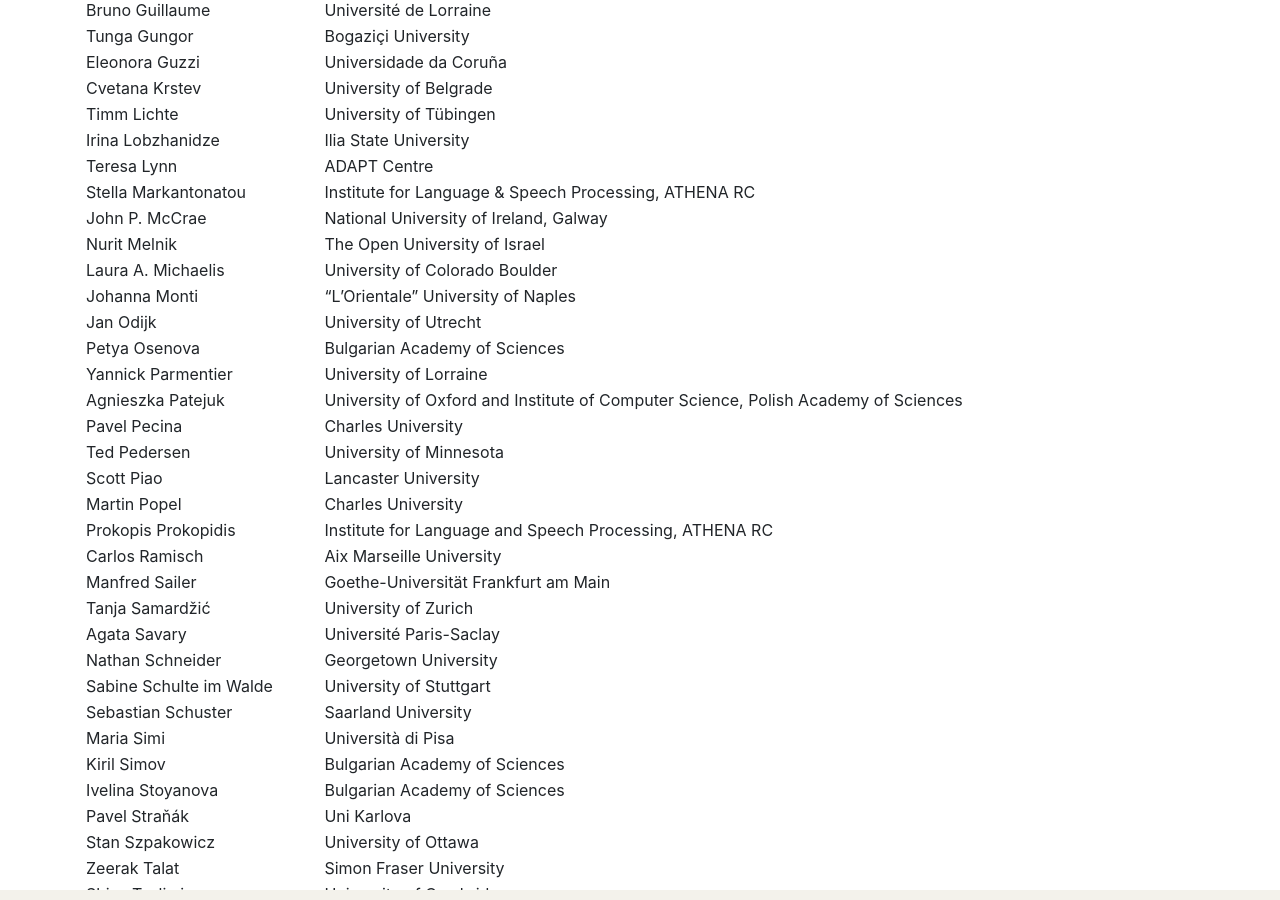
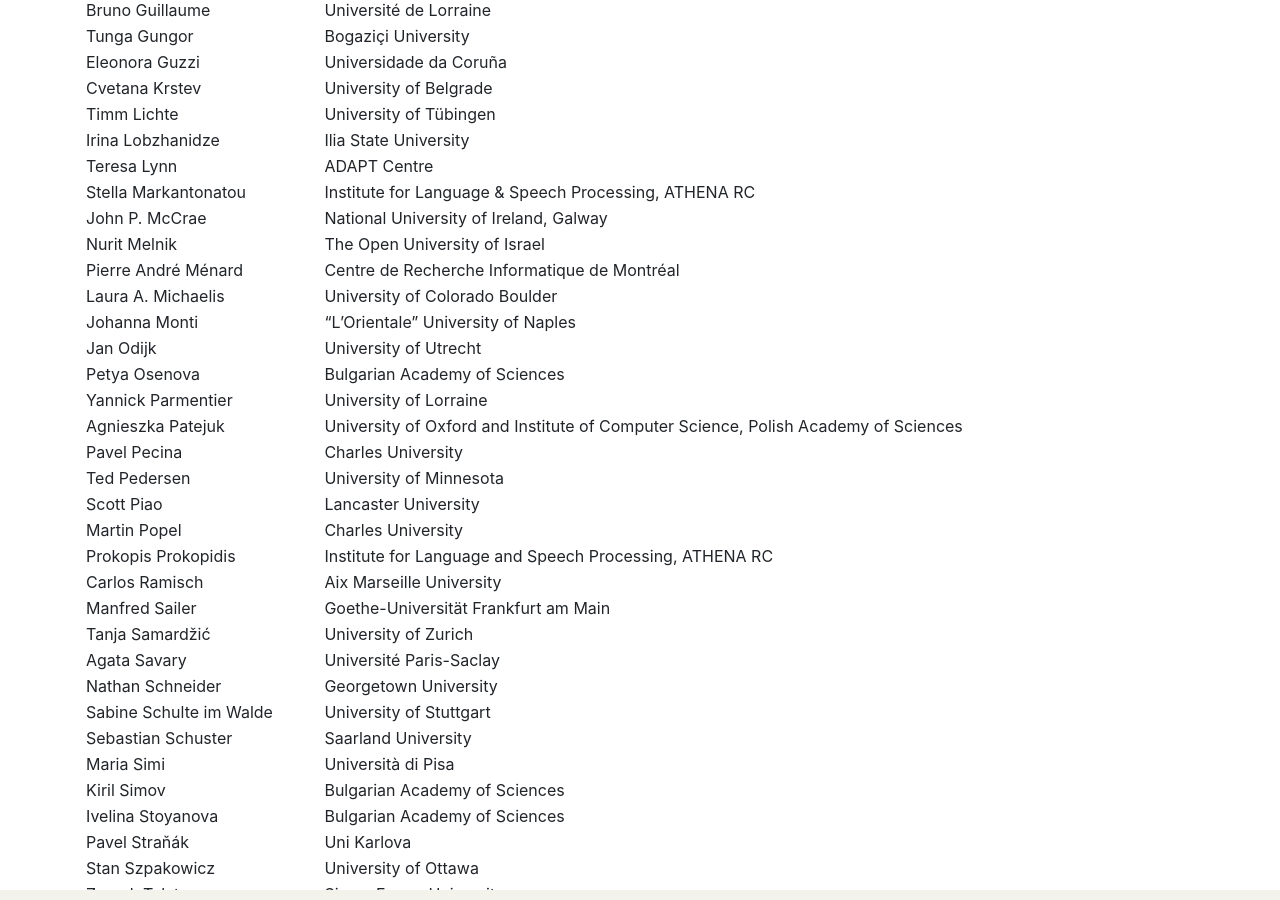
Before and after one commit to multiword/multiword.github.io, a Jekyll site: the page built from mweud2024/index.md, in a window 1280 px wide and 900 px high, scrolled down 4188 px. Built offline with Jekyll 4.4.1, drawn with Linux system fonts in a browser that asks for light colours; comment, search, counter and statistics services are not loaded.

Commit message:
Added Pierre André Ménard to PC

```diff
--- a/mweud2024/index.md
+++ b/mweud2024/index.md
@@ -218,6 +218,7 @@
 | Stella Markantonatou       | Institute for Language & Speech Processing, ATHENA RC |
 | John P. McCrae             | National University of Ireland, Galway |
 | Nurit Melnik               | The Open University of Israel |
+| Pierre André Ménard        | Centre de Recherche Informatique de Montréal |
 | Laura A. Michaelis         | University of Colorado Boulder |
 | Johanna Monti              | "L'Orientale" University of Naples |
 | Jan Odijk                  | University of Utrecht      |
```
